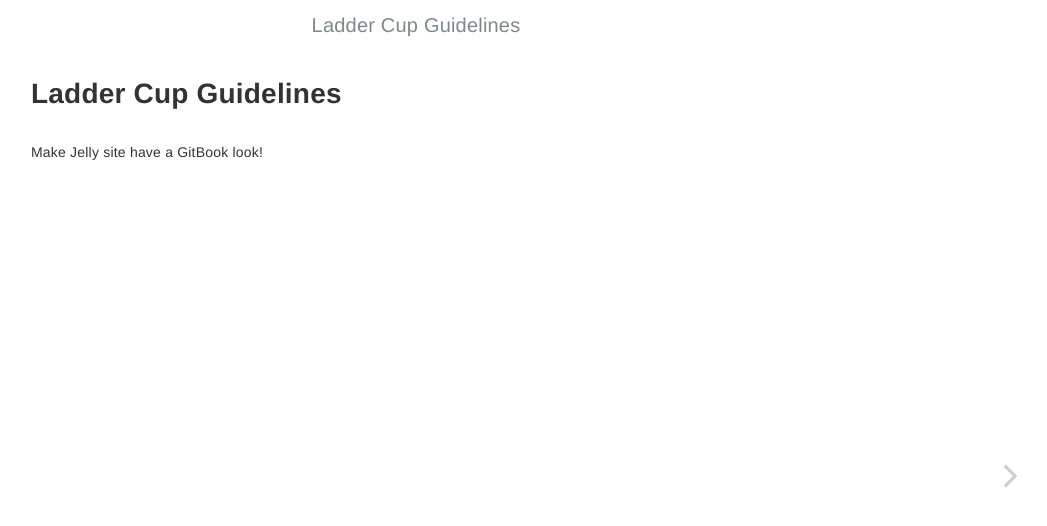
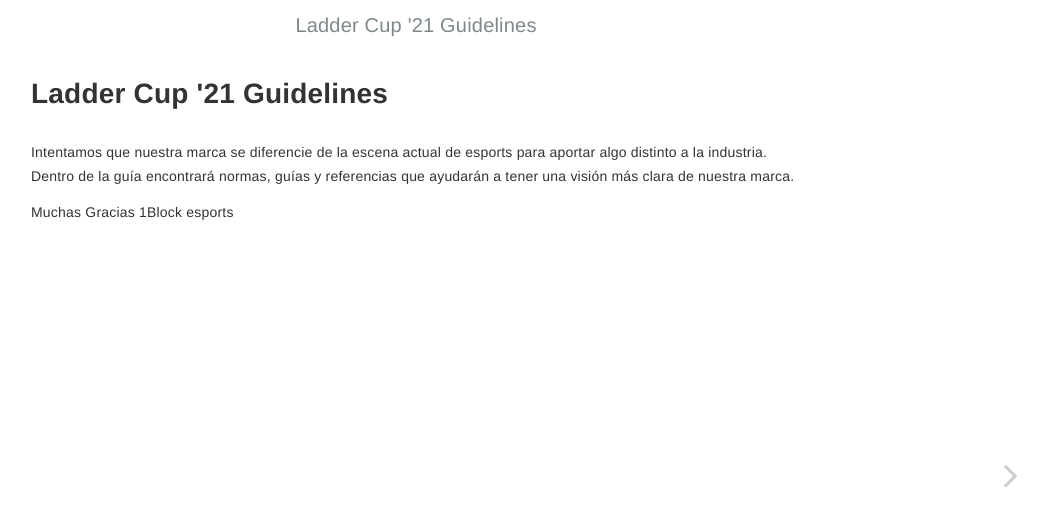
Before and after one commit to 1blockesports/laddercup-guidelines, a Jekyll site: the page built from index.md, in a window 1280 px wide. Shown: the top 526 px of the page, without its empty margins (224-1271 px from the left). Built offline with Jekyll 4.4.1, drawn with Linux system fonts in a browser that asks for light colours.

Commit message:
[M] Title

```diff
--- a/_config.yml
+++ b/_config.yml
@@ -1,6 +1,6 @@
 # Configurations
-title:            Ladder Cup Guidelines
-longtitle:        Ladder Cup Guidelines
+title:            Ladder Cup '21 Guidelines
+longtitle:        Ladder Cup '21 Guidelines
 author:           bendo
 email:            juan@1blockesports.com
 description: >
--- a/index.md
+++ b/index.md
@@ -2,4 +2,8 @@
 layout: home
 ---
 
-Make Jelly site have a GitBook look!
+Intentamos que nuestra marca se diferencie de la escena actual de esports para aportar algo distinto a la industria. Dentro de la guía encontrará normas, guías y referencias que ayudarán a tener una visión más clara de nuestra marca.
+
+
+Muchas Gracias
+1Block esports
```
Also changed, not shown: _posts/2021-07-05-welcome.md (deleted, +0 -13 lines), _posts/2021-07-10-references.md (added, +7 -0 lines).
